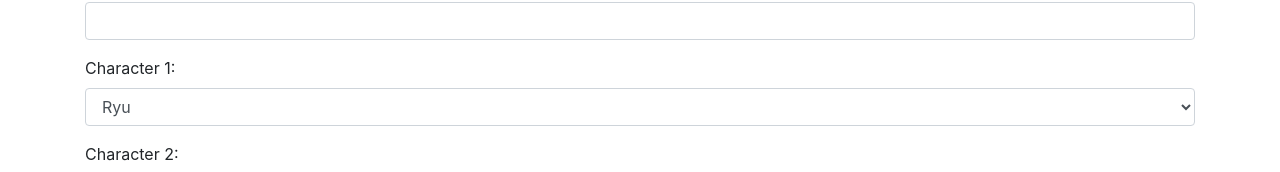
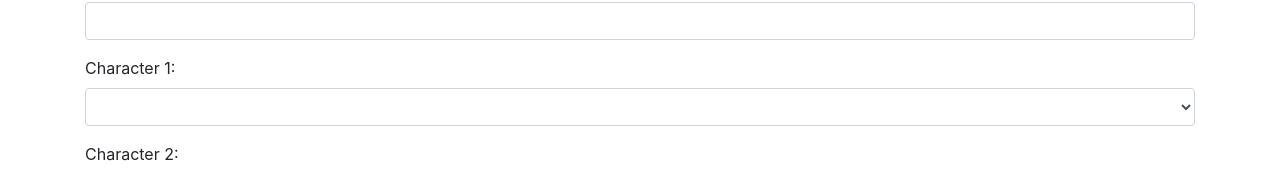
Before and after one commit to SiiNerGia/ProjectReplays, a React (Create React App) app in the folder project-replays/: page /search in a window 1280 px wide. Shown: the part 324-496 px from the top of the page. Built offline with nearby package versions, Linux system fonts and the light colour scheme.

Commit message:
Búsqueda de repiticiones mejorada
La búsqueda de repiticiones ahora permite dejar vacío los campos de personaje.

```diff
--- a/project-replays/src/App.js
+++ b/project-replays/src/App.js
@@ -18,7 +18,6 @@ function App() {
         <Route path="/search" exact component={SearchReplay} />
       </div>
     </Router>
-    // Hay que introducir un route que tenga los parametros posibles introducidos por un formulario
   );
 }
 
--- a/project-replays/src/components/search-replay.component.js
+++ b/project-replays/src/components/search-replay.component.js
@@ -1,10 +1,10 @@
 import React, { Component} from 'react';
 import axios from 'axios';
 
-const streetFighterCharacters =['Ryu','Ken','Birdie','Cammy','Chun-Li','Dhalsim','F.A.N.G','Karin','Laura','M.Bison/Dictator','Nash','Necalli','R.Mika','Rashid','Vega/Claw','Zangief','Alex','Balrog/Boxer','Guile',
+const streetFighterCharacters =['','Ryu','Ken','Birdie','Cammy','Chun-Li','Dhalsim','F.A.N.G','Karin','Laura','M.Bison/Dictator','Nash','Necalli','R.Mika','Rashid','Vega/Claw','Zangief','Alex','Balrog/Boxer','Guile',
     'Ibuki','Juri','Urien','Abigail','Akuma/Gouki','Ed','Kolin','Menat','Zeku','Blanka','Cody','Falke','G','Sagat','Sakura','E.Honda','Gill','Kage','Lucia','Poison','Seth'];
 
-const tekken7Characters = ['Heihachi','Kazuya','Lee','Law','Nina','Paul','Yoshimitsu','Bryan','Eddy','Hwoarang','Jin','King','Kuma','Xiaoyu','Panda','Steve','Asuka','Devil Jin','Feng',
+const tekken7Characters = ['','Heihachi','Kazuya','Lee','Law','Nina','Paul','Yoshimitsu','Bryan','Eddy','Hwoarang','Jin','King','Kuma','Xiaoyu','Panda','Steve','Asuka','Devil Jin','Feng',
 'Lili','Dragunov','Bob','Leo','Miguel','Lars','Alisa','Claudio','Katarina','Lucky Chloe','Shaheen','Josie','Gigas','Jack-7','Kazumi','Master Raven','Eliza','Anna','Lei','Julia',
 'Marduk','Armor King','Zafina','Ganryu','Leroy','Fahkumram','Akuma','Geese','Noctis','Negan']
 
@@ -62,15 +62,15 @@ export default class SearchReplays extends Component {
         this.setState({
             games: ['Street Fighter V','Tekken 7'],
 
-            characters1: ['Ryu','Ken','Birdie','Cammy','Chun-Li','Dhalsim','F.A.N.G','Karin','Laura','M.Bison/Dictator','Nash','Necalli','R.Mika','Rashid','Vega/Claw','Zangief','Alex','Balrog/Boxer','Guile',
+            characters1: ['','Ryu','Ken','Birdie','Cammy','Chun-Li','Dhalsim','F.A.N.G','Karin','Laura','M.Bison/Dictator','Nash','Necalli','R.Mika','Rashid','Vega/Claw','Zangief','Alex','Balrog/Boxer','Guile',
         'Ibuki','Juri','Urien','Abigail','Akuma/Gouki','Ed','Kolin','Menat','Zeku','Blanka','Cody','Falke','G','Sagat','Sakura','E.Honda','Gill','Kage','Lucia','Poison','Seth'],
 
-            characters2: ['Ken','Ryu','Birdie','Cammy','Chun-Li','Dhalsim','F.A.N.G','Karin','Laura','M.Bison/Dictator','Nash','Necalli','R.Mika','Rashid','Vega/Claw','Zangief','Alex','Balrog/Boxer','Guile',
+            characters2: ['','Ken','Ryu','Birdie','Cammy','Chun-Li','Dhalsim','F.A.N.G','Karin','Laura','M.Bison/Dictator','Nash','Necalli','R.Mika','Rashid','Vega/Claw','Zangief','Alex','Balrog/Boxer','Guile',
             'Ibuki','Juri','Urien','Abigail','Akuma/Gouki','Ed','Kolin','Menat','Zeku','Blanka','Cody','Falke','G','Sagat','Sakura','E.Honda','Gill','Kage','Lucia','Poison','Seth'],
 
             game: "Street Fighter V",
-            character1: "Ryu",
-            character2: "Ken"
+            character1: "",
+            character2: ""
         })
     }
 
```
